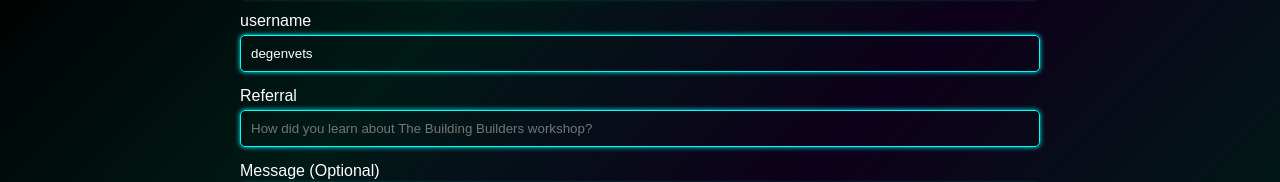
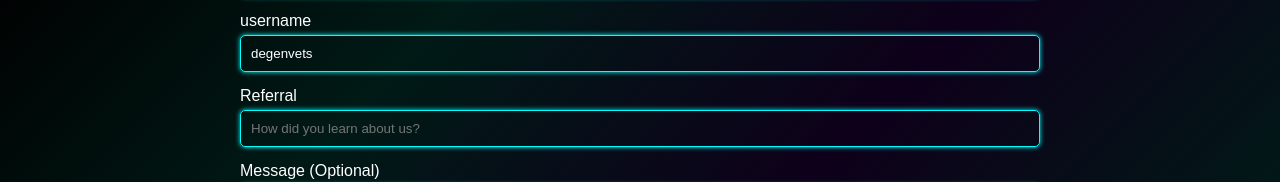
Before and after one commit to DegenVets/DegenVets, a website: page index.html in a window 1280 px wide. Shown: the part 1654-1836 px from the top of the page. Drawn offline with Linux system fonts and the light colour scheme.

```diff
--- a/index.html
+++ b/index.html
@@ -80,7 +80,7 @@
                     </div>
                     <div class="form-group">
                         <label for="REFERRAL" style="">Referral</label>
-                        <input class="form-control" required placeholder="How did you learn about The Building Builders workshop?" style="" name="REFERRAL" type="text" id="REFERRAL">
+                        <input class="form-control" required placeholder="How did you learn about us?" style="" name="REFERRAL" type="text" id="REFERRAL">
                     </div>
                     <div class="form-group">
                         <label for="MESSAGE" style="">Message (Optional)</label>
```
